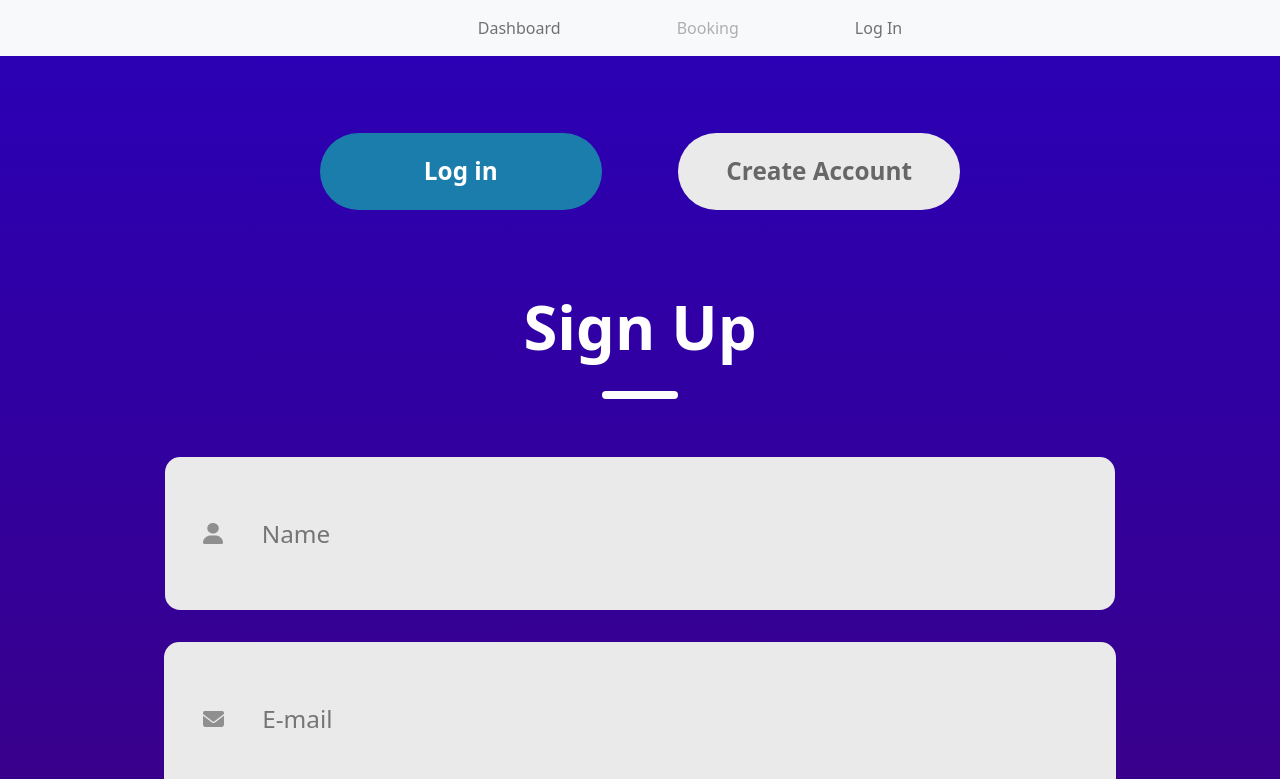
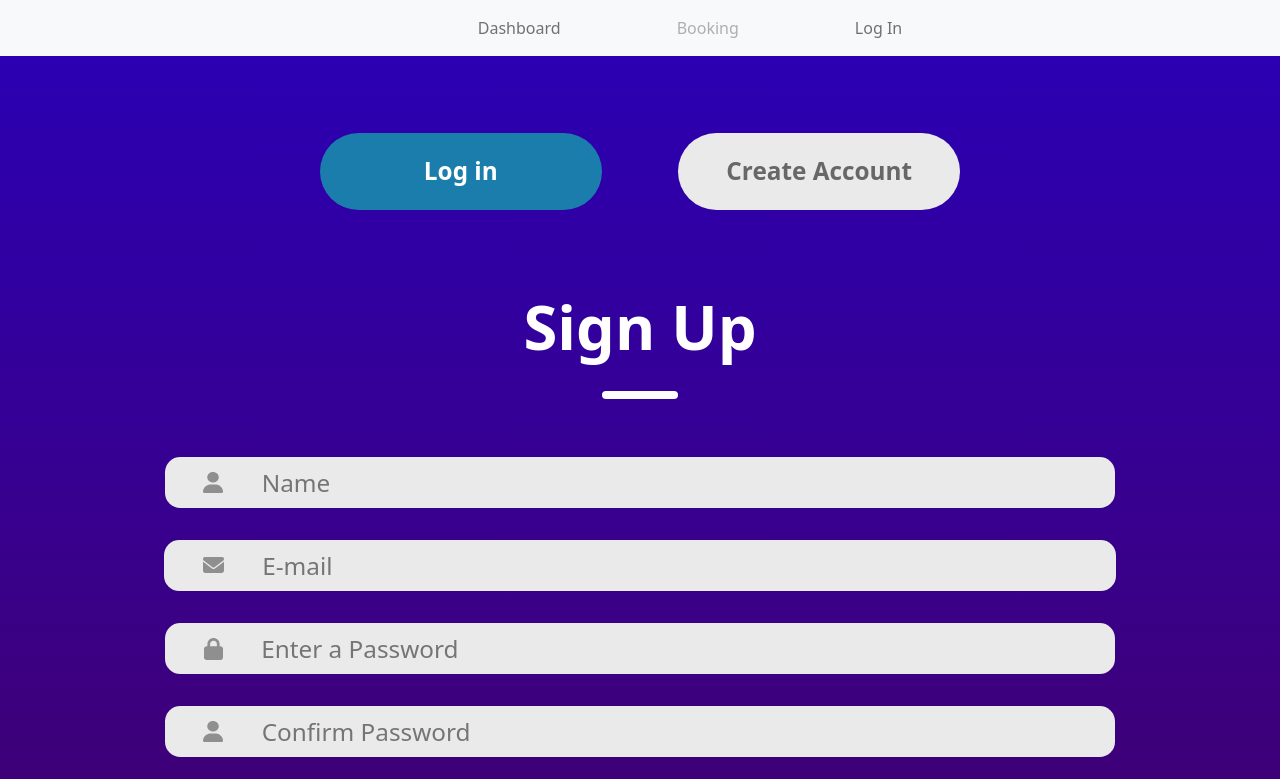
Before and after one commit to DhushanthanK/SmartParking, a React (Vite) app: page /Form in a window 1280 px wide. Shown: the top 779 px of the page. Built offline with nearby package versions, Linux system fonts and the light colour scheme.

Commit message:
Responsive Adjustment

```diff
--- a/package.json
+++ b/package.json
@@ -11,6 +11,7 @@
   },
   "dependencies": {
     "bootstrap": "^5.2.3",
+    "mongodb": "^6.3.0",
     "react": "^18.2.0",
     "react-dom": "^18.2.0",
     "react-router-dom": "^6.21.3"
--- a/src/Form.css
+++ b/src/Form.css
@@ -1,3 +1,6 @@
+
+
+@media (min-width: 0px) {
 
 *{
     margin:0;
@@ -150,3 +153,164 @@ body {
     background: #EAEAEA;
     color: #676767;
 }
+
+
+  }
+
+
+  @media (min-width: 800px) {
+
+    *{
+        margin:0;
+        padding:0;
+        box-sizing:border-box;
+        overflow-y: auto; /* Enable vertical scrolling */
+    }
+
+    .container {
+        display: flex;
+        flex-direction: column;
+        margin: auto;
+        background: #ffff;
+        padding-bottom: 5vw; /* Using vw for padding */
+    }
+
+    .card{
+        height: 90vw; /* Using vw for height */
+        width: 90vw; /* Using vw for width */
+        max-width: 720px; /* Limiting max-width */
+        background-color:#fff;
+        font-family: 'Rubik', sans-serif;
+        position:absolute;
+        transition:all 0.5s;
+        overflow:hidden;
+    }
+
+    .header {
+        display: flex;
+        flex-direction: column;
+        align-items: center;
+        gap: 1.5vw; /* Using vw for gap */
+        width: 100%;
+        margin-top: 0.5vw; /* Using vw for margin */
+    }
+
+    .text{
+        color: #ffffff;
+        font-size: 4.8vw; /* Using vw for font-size */
+        font-weight: 700;
+    }
+
+    .underline{
+        width: 6vw; /* Using vw for width */
+        height: 0.6vw; /* Using vw for height */
+        background: #ffffff;
+        border-radius: 0.9vw; /* Using vw for border-radius */
+    }
+
+    body {
+        margin: 0;
+        justify-content: center; /* Horizontally center */
+        align-items: center; /* Vertically center */
+        min-height: 100vh;
+        background: linear-gradient(#2A00B7, #42006C);
+    }
+
+    .inputs{
+        margin-top: 3vw; /* Using vw for margin */
+        display: flex;
+        flex-direction: column;
+        gap: 2.5vw; /* Using vw for gap */
+    }
+
+    .input{
+        display: flex;
+        align-items: center;
+        margin: auto;
+        height: 4vw; /* Using vw for height */
+        background: #eaeaea;
+        border-radius: 1.2vw; /* Using vw for border-radius */
+    }
+
+    .input img{
+        margin: 0 3vw; /* Using vw for margin */
+    }
+    .input input{
+        height: 4vw; /* Using vw for height */
+        width: 66.67vw; /* Using vw for width */
+        background: transparent;
+        border: none;
+        outline: none;
+        color: #797979;
+        font-size: 1.9vw; /* Using vw for font-size */
+    }
+
+    .forgot-password{
+        padding-left: 6.2vw; /* Using vw for padding */
+        margin-top: 1vw; /* Using vw for margin */
+        color: #797979;
+        font-size: 1.8vw; /* Using vw for font-size */
+    }
+
+    .forgot-password span{
+        color: #ffffff;
+        cursor: pointer;
+    }
+
+    .User{
+        display: flex;
+        justify-content: center;
+        align-items: center;
+        color: #fff;
+        border-radius: 5vw; /* Using vw for border-radius */
+        font-size: 1.9vw; /* Using vw for font-size */
+        font-weight: 700;
+        cursor: pointer;
+    }
+
+    .submit-container-select{
+        display: flex;
+        gap: 6vw; /* Using vw for gap */
+        margin: 5vw auto; /* Using vw for margin */
+        align-items: center;
+        text-align: center;
+        justify-content: center;
+    }
+
+    .submit{
+        display: flex;
+        justify-content: center;
+        align-items: center;
+        width: 22vw; /* Using vw for width */
+        height: 6vw; /* Using vw for height */
+        margin-top: 1vw; /* Using vw for margin */
+        color: #fff;
+        background: #1a7dab;
+        border-radius: 5vw; /* Using vw for border-radius */
+        font-size: 1.9vw; /* Using vw for font-size */
+        font-weight: 700;
+        cursor: pointer;
+    }
+
+    .Button{
+        display: flex;
+        margin-top: 1vw; /* Using vw for margin */
+        justify-content: center;
+        align-items: center;
+        width: 22vw; /* Using vw for width */
+        height: 6vw; /* Using vw for height */
+        color: #fff;
+        background: #13e648;
+        border-radius: 5vw; /* Using vw for border-radius */
+        font-size: 1.9vw; /* Using vw for font-size */
+        font-weight: 700;
+        cursor: pointer;
+    }
+
+    .gray{
+        background: #EAEAEA;
+        color: #676767;
+    }
+
+
+      }
```
Also changed, not shown: 1 other file (tests, documents, lock files or other folders).
